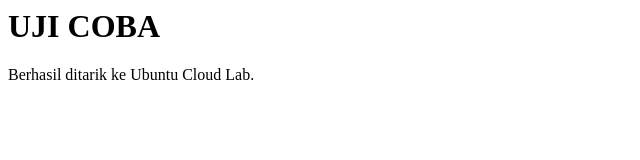
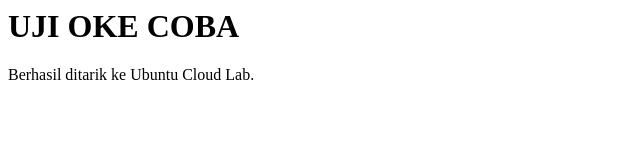
Before and after one commit to rizkyyyysaja/cloud-infrastructure-sewa-iphone, a plain HTML site: page latihan-deploy/index.html in a window 1280 px wide. Shown: the whole page, without its empty margins (0-640 px from the left). Drawn offline with Linux system fonts and the light colour scheme.

Commit message:
Update index.html

```diff
--- a/latihan-deploy/index.html
+++ b/latihan-deploy/index.html
@@ -1,2 +1,2 @@
-<h1>UJI COBA</h1>
+<h1>UJI OKE COBA</h1>
 <p>Berhasil ditarik ke Ubuntu Cloud Lab.</p>
```
